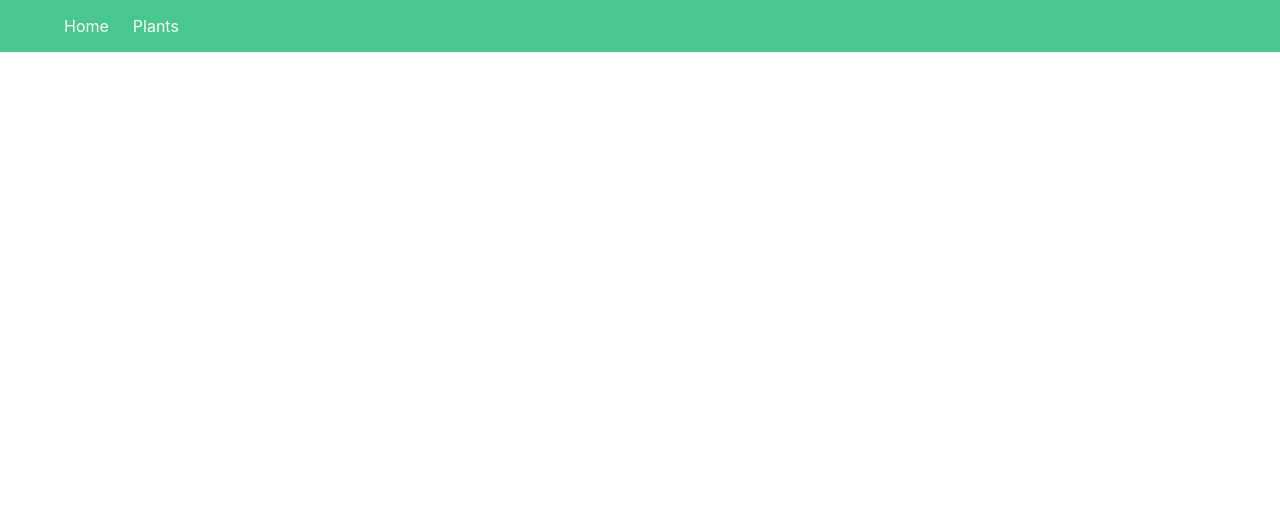
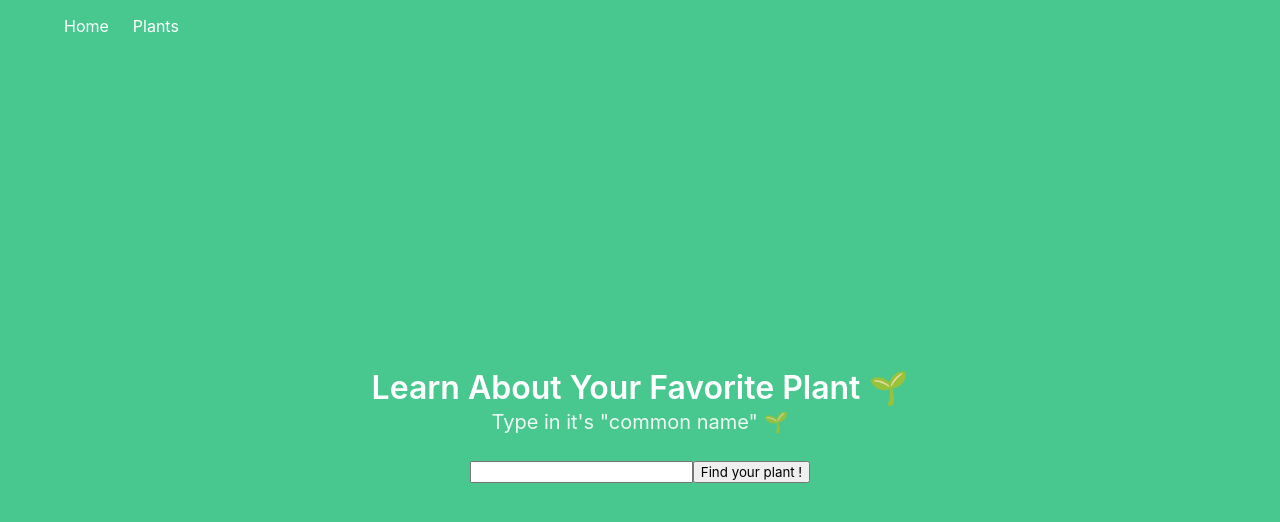
Before and after one commit to MarineCrou/plant-api, a React (Vite) app: page / in a window 1280 px wide. Shown: the top 522 px of the page. Built offline with nearby package versions, Linux system fonts and the light colour scheme.

Commit message:
sudo coded most of my components, to know what would be featured in them, based on wireFrame. Added Background color, input and Title to Home Page. Added elements to plants component to start displaying all the plants on one page

```diff
--- a/src/components/Home.tsx
+++ b/src/components/Home.tsx
@@ -1,5 +1,27 @@
 function Home() {
-  return;
+  return (
+    // add a HERO (bulma) for full width of the page
+    <section className="hero is-link is-fullheight-with-navbar is-success">
+      <div className="hero-body has-text-centered">
+        <div className="container">
+          <p className="title">Learn About Your Favorite Plant 🌱 </p>
+          <p className="subtitle">Type in it's "common name" 🌱 </p>
+          {/* Create an Input for a Seach Bar to look for plant (should be common
+        name (or scientific) name) */}
+          <input type="text" />
+          {/* Add a Button (Search) to look for the plant */}
+          <button>Find your plant !</button>
+        </div>
+        {/*Add a card, where the looked-up plant will be feature */}
+      </div>
+    </section>
+  );
+
+  // add background image - Plant (in img)
+  // Need to create the HTML :
+
+  // card should fature => plantCard (where common Name resonates with searched name)
+  // if time, add a random generated card (see if possible without using numbers)
 }
 
 export default Home;
--- a/src/components/Plants.tsx
+++ b/src/components/Plants.tsx
@@ -1,5 +1,35 @@
+import PlantCard from "./PlantCard";
+
 function Plants() {
-  return;
+  // need to add a fetch await async function ?
+  //Feature all Plants In this page (may be a little heavy, so might have to limit to 100 for eg)
+  // A card/plant, that should feature :
+  // 1. common Name data.map(item => console.log(item.image_url)
+  // 2. Scientific Name (data.map(item => console.log(item.scientific_name))
+  // 3. Image (data.map(item => console.log(item.common_name)
+  // 4. Family (data.map(plant => console.log(plant.family))
+  // Would be great to add a filter,
+  // filter by Family - Should be doable
+  // to filter by edible plants (but on a different URL ...)
+
+  return (
+    <section className="section">
+      <div className="container">
+        <div className="columns is-multiline">
+          {countries?.map((country) => {
+            return (
+              <PlantCard
+                key={country.name.common}
+                commonName={country.name.common}
+                countryRegion={country.region}
+                flagImage={country.flags.png}
+              />
+            );
+          })}
+        </div>
+      </div>
+    </section>
+  );
 }
 
 export default Plants;
```
Also changed, not shown: src/components/PlantCard.tsx (+10 -0 lines).
